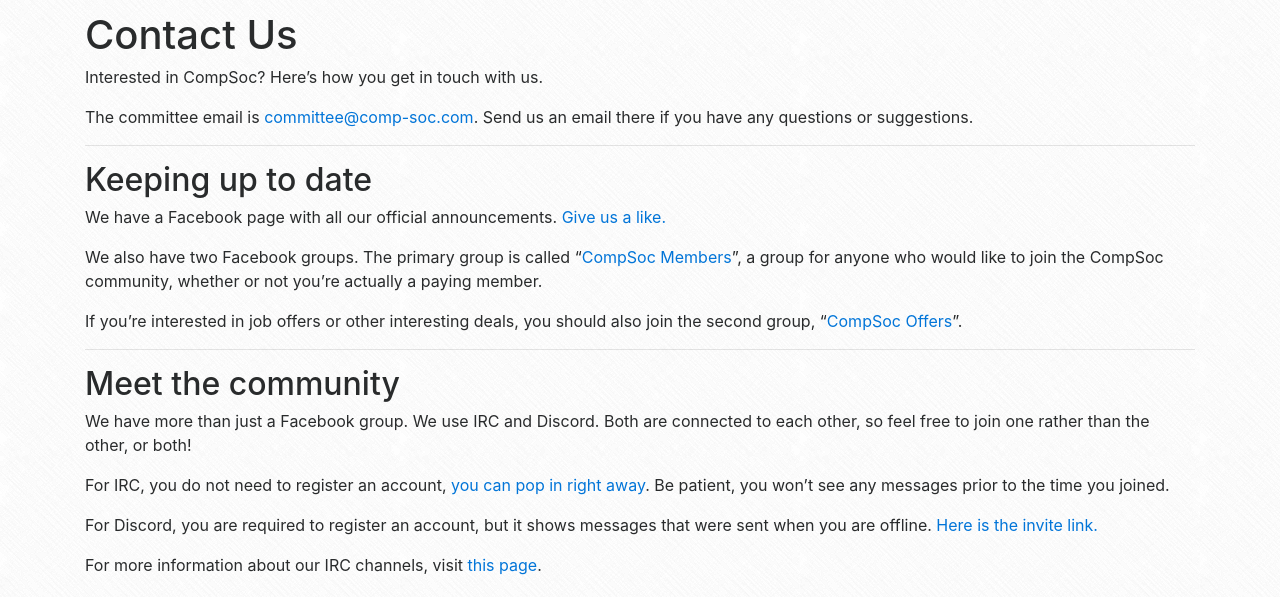
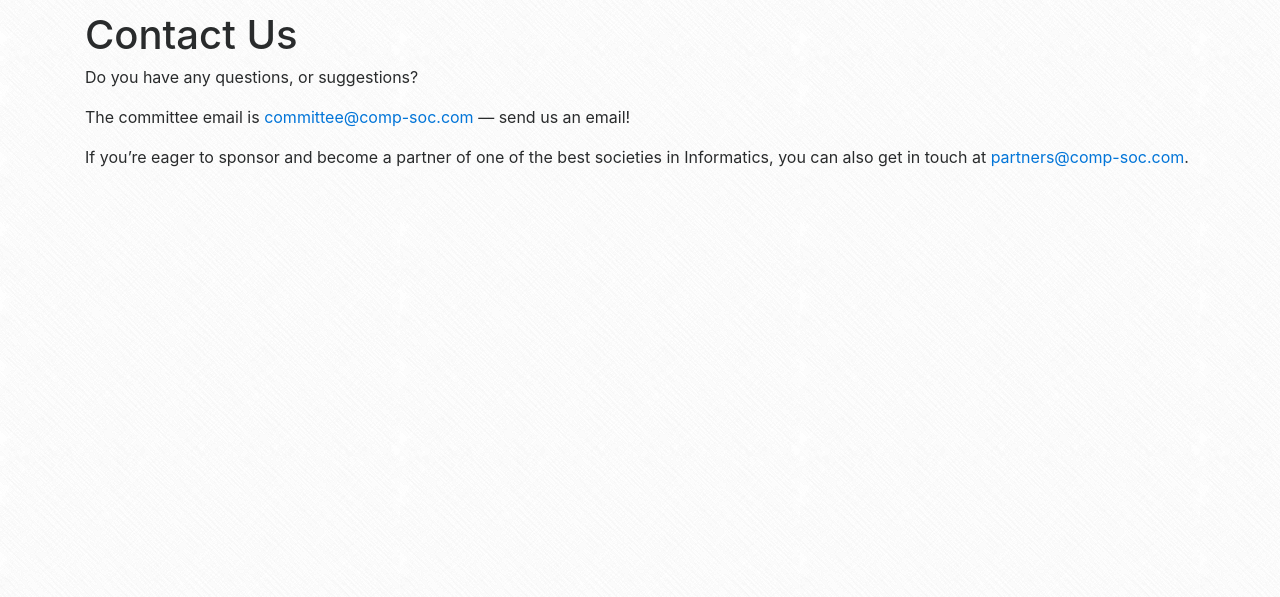
Before and after one commit to compsoc-edinburgh/website, a Jekyll site: the page built from _pages/contact.md, in a window 1280 px wide. Shown: the part 344-941 px from the top of the page. Built offline with Jekyll 4.4.1, drawn with Linux system fonts in a browser that asks for light colours; nearby versions of some CDN libraries; after the commit the page ends 900 px from its top, so only the background shows below that.

Commit message:
tweak community/contact pages

```diff
--- a/_pages/contact.md
+++ b/_pages/contact.md
@@ -2,28 +2,8 @@
 title: "Contact Us"
 ---
 
-Interested in CompSoc? Here's how you get in touch with us.
+Do you have any questions, or suggestions?
 
-The committee email is <a href="mailto:committee@comp-soc.com">committee@comp-soc.com</a>. Send us an email there if you have any questions or suggestions.
+The committee email is <a href="mailto:committee@comp-soc.com">committee@comp-soc.com</a> — send us an email!
 
----
-
-## Keeping up to date
-
-We have a Facebook page with all our official announcements. [Give us a like.](https://fb.me/compsoc)
-
-We also have two Facebook groups. The primary group is called "[CompSoc Members](https://facebook.com/groups/compsocedinburgh)", a group for anyone who would like to join the CompSoc community, whether or not you're actually a paying member.
-
-If you're interested in job offers or other interesting deals, you should also join the second group, "[CompSoc Offers](https://facebook.com/groups/compsoc.offers)".
-
-----
-
-## Meet the community
-
-We have more than just a Facebook group. We use IRC and Discord. Both are connected to each other, so feel free to join one rather than the other, or both!
-
-For IRC, you do not need to register an account, [you can pop in right away](https://kiwiirc.com/client/irc.imaginarynet.uk:+6697#compsoc). Be patient, you won't see any messages prior to the time you joined.
-
-For Discord, you are required to register an account, but it shows messages that were sent when you are offline. [Here is the invite link.](https://discord.gg/e4y8Vy5)
-
-For more information about our IRC channels, visit [this page]({{ site.baseurl }}/irc).
+If you're eager to sponsor and become a partner of one of the best societies in Informatics, you can also get in touch at <a href="mailto:partners@comp-soc.com">partners@comp-soc.com</a>.
--- a/_pages/index.html
+++ b/_pages/index.html
@@ -13,7 +13,7 @@
     </p>
 
     <p class="lead">
-        <a class="btn btn-primary btn-lg btn-info" href="{{ site.baseurl }}/contact" role="button">Meet the community</a>
+        <a class="btn btn-primary btn-lg btn-info" href="{{ site.baseurl }}/community" role="button">Meet the community</a>
         <a class="btn btn-primary btn-lg btn-danger" href="https://www.eusa.ed.ac.uk/societies/society/compsoc/join/" role="button">Become a member</a>
         <a class="btn btn-primary btn-lg" href="https://discord.gg/e4y8Vy5" role="button">Join Discord!</a>
     </p>
```
Also changed, not shown: _pages/community.md (+22 -0 lines).
